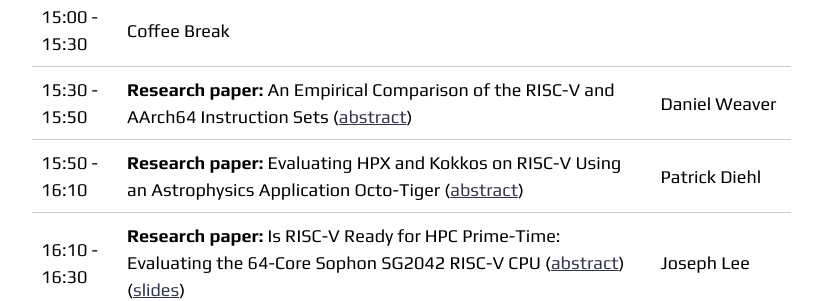
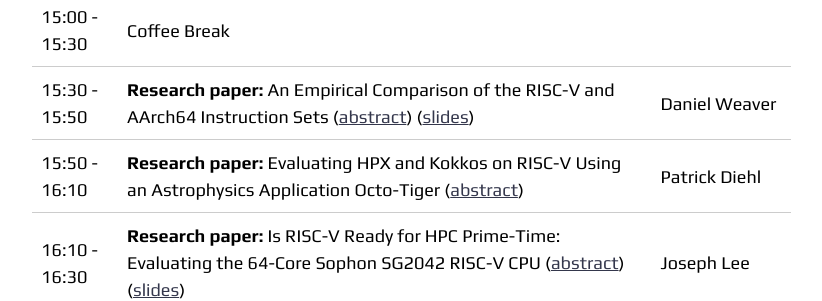
Before and after one commit to RISCVtestbed/riscvtestbed.github.io, a Jekyll site: the page built from _community/sc23-workshop.md, in a window 1280 px wide and 900 px high, scrolled down 1279 px. Shown: the part 154-455 px from the top of the window, without its empty margins (343-1165 px from the left). Built offline with Jekyll 4.4.1, drawn with Linux system fonts in a browser that asks for light colours; nearby versions of some CDN libraries.

Commit message:
Update sc23-workshop.md

```diff
--- a/_community/sc23-workshop.md
+++ b/_community/sc23-workshop.md
@@ -21,7 +21,7 @@ The goal of this workshop is to continue building the community of RISC-V in HPC
 | 14:50 - 14:55 | **Vendor Lightning Talk:** SG2042 Empowering RISC-V in High-Performance Computing ([abstract](https://sc23.supercomputing.org/presentation/?id=misc250&sess=sess455))| Liuxi Yang |
 | 14:55 - 15:00 | **Vendor Lightning Talk:** E4 Experience with RISC-V in HPC ([abstract](https://sc23.supercomputing.org/presentation/?id=misc252&sess=sess455)) ([slides](https://github.com/RISCVtestbed/riscvtestbed.github.io/blob/main/assets/files/sc23/E4_SC_2023-V0.6.pdf)) | Daniele Gregori |
 | 15:00 - 15:30 | Coffee Break | |
-| 15:30 - 15:50 | **Research paper:** An Empirical Comparison of the RISC-V and AArch64 Instruction Sets ([abstract](https://sc23.supercomputing.org/presentation/?id=ws_risc109&sess=sess455))| Daniel Weaver |
+| 15:30 - 15:50 | **Research paper:** An Empirical Comparison of the RISC-V and AArch64 Instruction Sets ([abstract](https://sc23.supercomputing.org/presentation/?id=ws_risc109&sess=sess455)) ([slides](https://github.com/RISCVtestbed/riscvtestbed.github.io/blob/main/assets/files/sc23/presentation_weaver.pdf))| Daniel Weaver |
 | 15:50 - 16:10 | **Research paper:** Evaluating HPX and Kokkos on RISC-V Using an Astrophysics Application Octo-Tiger ([abstract](https://sc23.supercomputing.org/presentation/?id=ws_risc102&sess=sess455)) | Patrick Diehl |
 | 16:10 - 16:30 | **Research paper:** Is RISC-V Ready for HPC Prime-Time: Evaluating the 64-Core Sophon SG2042 RISC-V CPU ([abstract](https://sc23.supercomputing.org/presentation/?id=ws_risc111&sess=sess455)) ([slides](https://github.com/RISCVtestbed/riscvtestbed.github.io/blob/main/assets/files/sc23/Lee-sg2042-talk-v1.0.pdf))| Joseph Lee |
 | 16:30 - 16:50 | **Research paper:** Short Reasons for Long Vectors in HPC CPUs: A Study Based on RISC-V ([abstract](https://sc23.supercomputing.org/presentation/?id=ws_risc103&sess=sess455) ([slides](https://github.com/RISCVtestbed/riscvtestbed.github.io/blob/main/assets/files/sc23/Short-reasons-for-long-vectors-in-HPC-CPUs.pdf))| Pablo Vizcaino Serrano |
```
